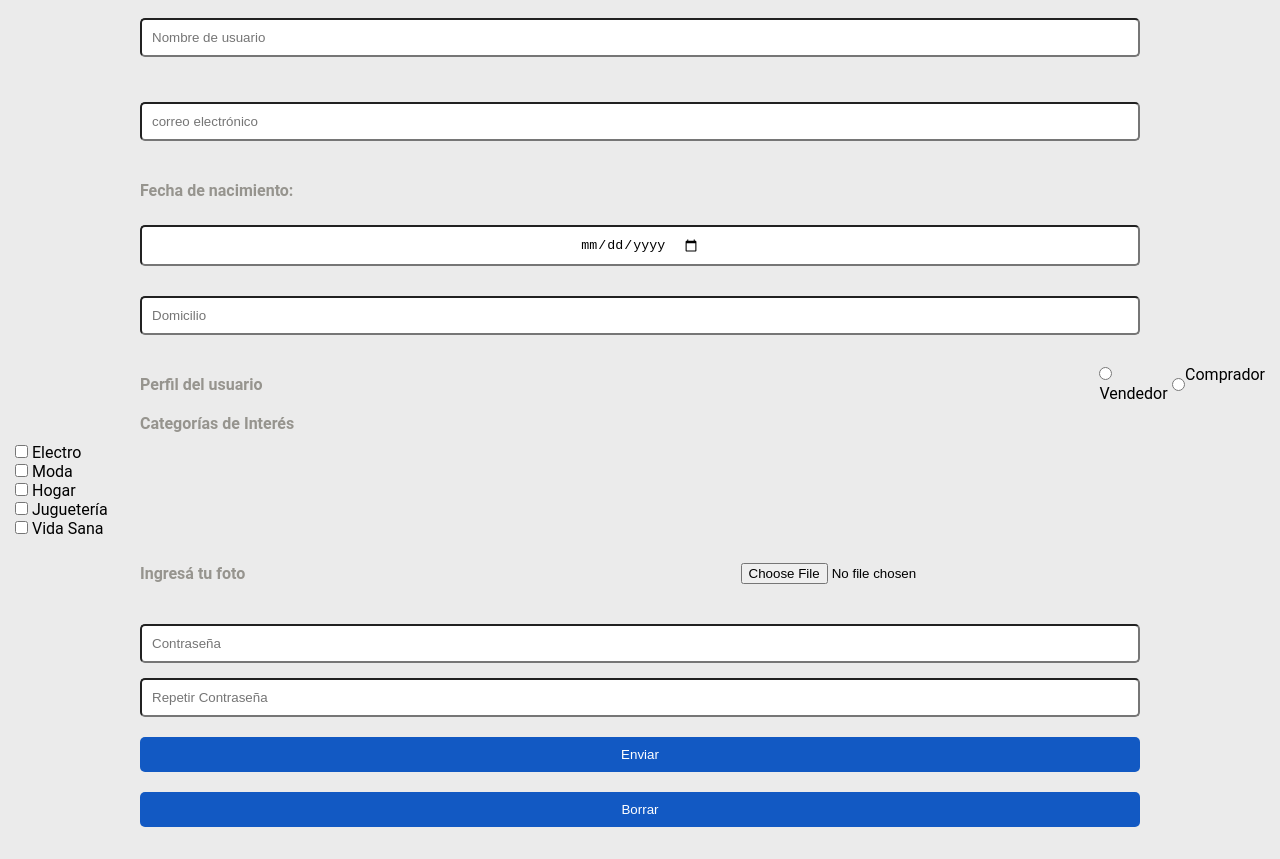
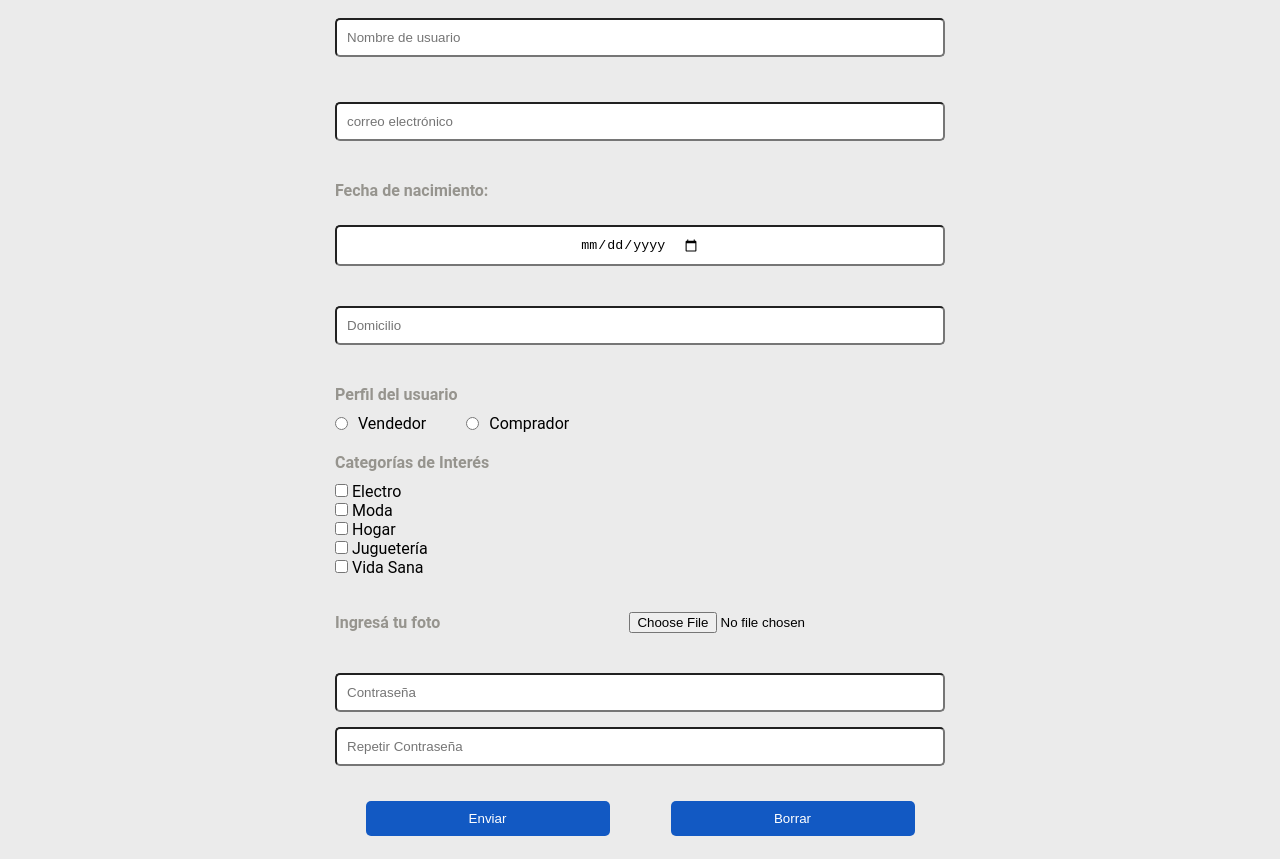
Before and after one commit to noelialuz/MercadoLiebreNoe, a website: page views/registro.html in a window 1280 px wide. Shown: the part 363-1222 px from the top of the page. Drawn offline with Linux system fonts and the light colour scheme.

Commit message:
MercadoLiebre arreglo del formulario de alta de usuario

```diff
--- a/public/css/styles.css
+++ b/public/css/styles.css
@@ -278,6 +278,8 @@ footer i {
 
 .create-form {
     padding: 20px 15px;
+    max-width: 80%;
+    margin: auto;
 }
 
 
@@ -298,14 +300,13 @@ footer i {
 }
 
 .control {
-    width: 80%;
     padding: 10px 10px;
-    margin: auto;
     border-radius: 5px;
     display: block;
     justify-items: center;
     margin-top: 15px;
     margin-bottom: 15px;
+    width: 100%;
 }
 
 .boton-formulario {
@@ -314,7 +315,7 @@ footer i {
     font: 20px;
     color: white;
     border-radius: 5px;
-    width: 80%;
+    width: 40%;
     padding: 10px 10px;
     margin: auto;
     border-radius: 5px;
@@ -331,30 +332,56 @@ footer i {
 .seccion_perfil {
     display: flex;
     justify-content: space-between;
+    flex-direction: column ;
+    margin-top: 10px;
+    margin-bottom: 10px;
+}
+
+.tipo-perfil{
+    margin-right: 40px;
+    margin-left: 10px;
+}
+
+.radio-perfil{
+    align-self: center;
+}
+
+.opciones-perfil{
+ display: flex;
+
 }
 
 .seccion_categorias{
     display: flex;
     flex-direction: column;
+    margin-top: 10px;
+    margin-bottom: 10px;
 }
 
 .seccion_imagen{
     display: flex;
     align-items: center;
     justify-content: space-between;
+    margin-top: 10px;
+    margin-bottom: 10px;
 }
 
 .seccion_fecha{
     display: flex;
     flex-direction: column;
+    margin-top: 10px;
+    margin-bottom: 10px;
 }
 
 .seccion_fecha h4, .seccion_imagen h4, .seccion_categorias h4, .seccion_perfil h4 {
     color: #96948E;
-    margin-left: 10%;
+    width: 90%;
     margin-top: 10px;
     margin-bottom: 10px;
-    width: 90%;
+}
+
+.botonera{
+    display: flex;
 }
 
 /* Media queries*/
@@ -439,7 +466,10 @@ footer i {
         bottom: 0;
     }
 
-
+    /* forms*/
+    .create-form{
+        width: 50%;
+    }
 }
 
 /*@media (min-width: 361px) {*/
--- a/views/registro.html
+++ b/views/registro.html
@@ -18,7 +18,7 @@
         <div class="main_header">
             <div class="main_header-top-bar">
                 <img class=logo src="/images/logo-mercado-liebre.svg" alt="Logo de Mercado Liebre">
-                <form action="/home" method="GET" class="search-form">
+                <form action="search" method="POST" class="search-form">
                     <input type="text" name="data-search" placeholder="Buscar productos, marcas y más" class="buscador">
                     <button type="submit" class="lupa-img"><i class="fas fa-search"></i></button>
                 </form>
@@ -69,9 +69,10 @@
         </div>
         <div class="seccion_perfil">
             <h4>Perfil del usuario</h4>
-
-            <label for="Vendedor"><input type="radio" value="Vendedor" name="profileType"> Vendedor</label>
-            <label for="Comprador"></label><input type="radio" name="profileType" value="Comprador"> Comprador</label>
+            <div class="opciones-perfil">
+                <input type="radio" value="Vendedor" name="profileType" class="radio-perfil"><label for="Vendedor" class="tipo-perfil">Vendedor</label>
+                <input type="radio" name="profileType" value="Comprador" class="radio-perfil"> <label for="Comprador" class="tipo-perfil">Comprador</label>
+            </div>
         </div>
         <div class="seccion_categorias">
             <h4>Categorías de Interés</h4>
```
Also changed, not shown: views/login.html (+1 -1 lines).
